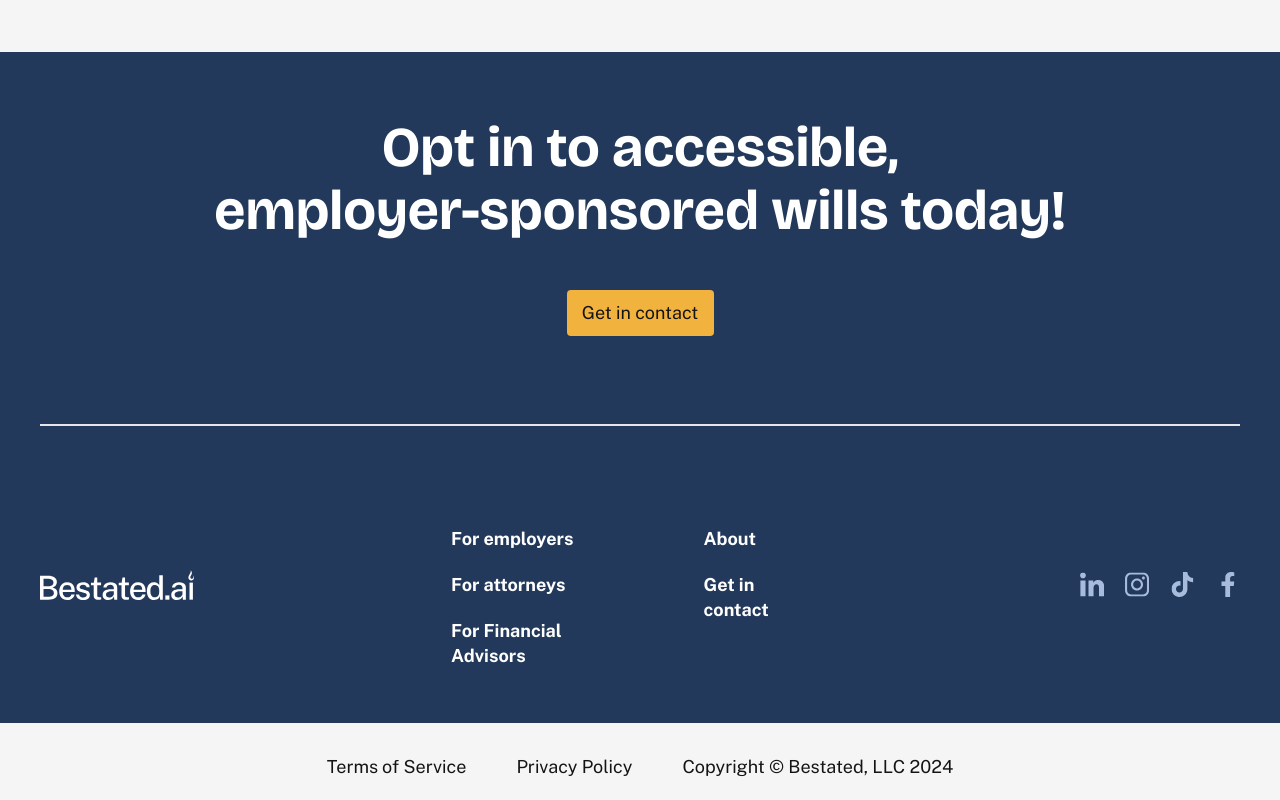
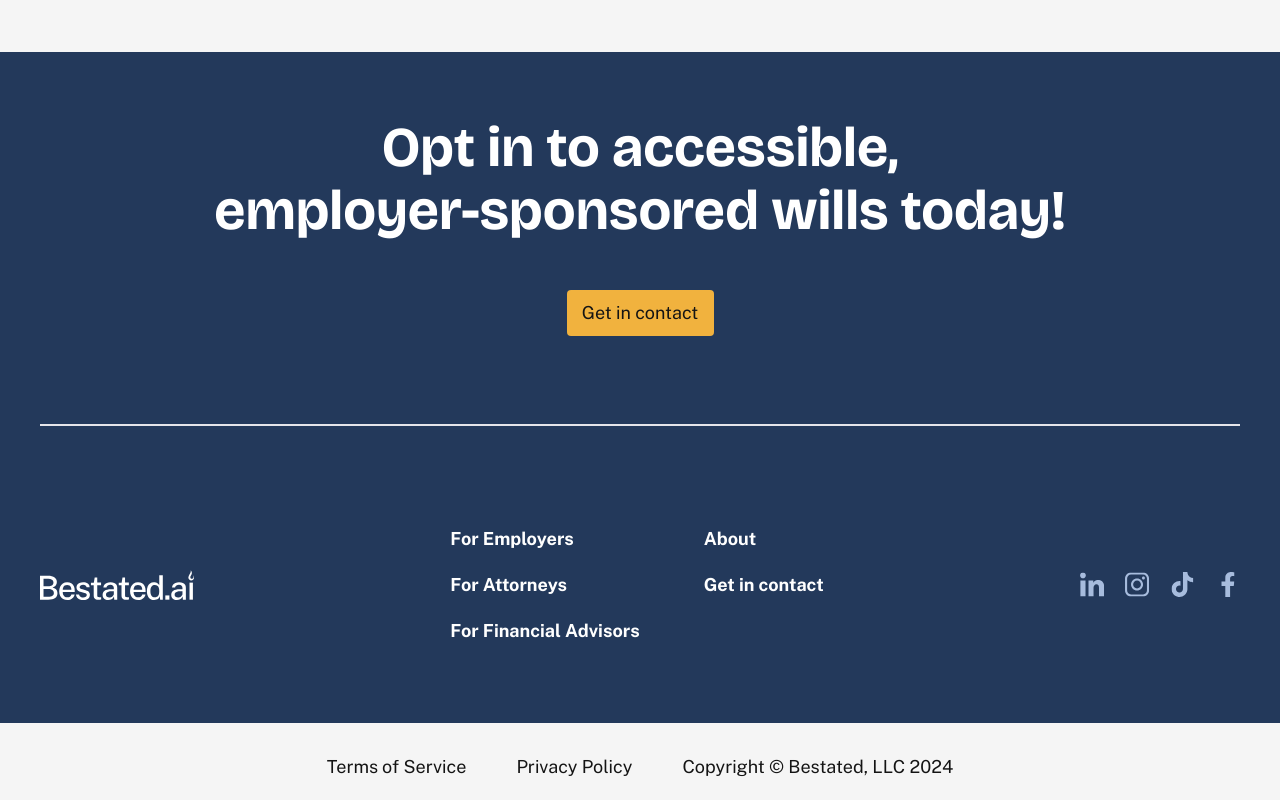
Before and after one commit to chenathy/besated-org, a React app: page /besated-org in a window 1280 px wide. Shown: the part 3426-4226 px from the top of the page. Built offline with nearby package versions, Linux system fonts and the light colour scheme.

Commit message:
Update footer display

```diff
--- a/src/Footer/Footer.css
+++ b/src/Footer/Footer.css
@@ -33,7 +33,7 @@ hr {
 }
 
 .menu {
-    max-width: 372px;
+    max-width: 400px;
     max-height: 118px;
     gap: 64px;
     display: flex;
--- a/src/Footer/index.js
+++ b/src/Footer/index.js
@@ -29,8 +29,8 @@ const Footer = () => {
 
                 <div className='menu'>
                     <div>
-                        <p onClick={() => handlePageNavigation('employers')}>For employers</p>
-                        <p onClick={() => handlePageNavigation('professional-attorneys')}>For attorneys</p>
+                        <p onClick={() => handlePageNavigation('employers')}>For Employers</p>
+                        <p onClick={() => handlePageNavigation('professional-attorneys')}>For Attorneys</p>
                         <p onClick={() => handlePageNavigation('professional-financialAdvisors')}>For Financial Advisors</p>
                     </div>
                     <div>
```
